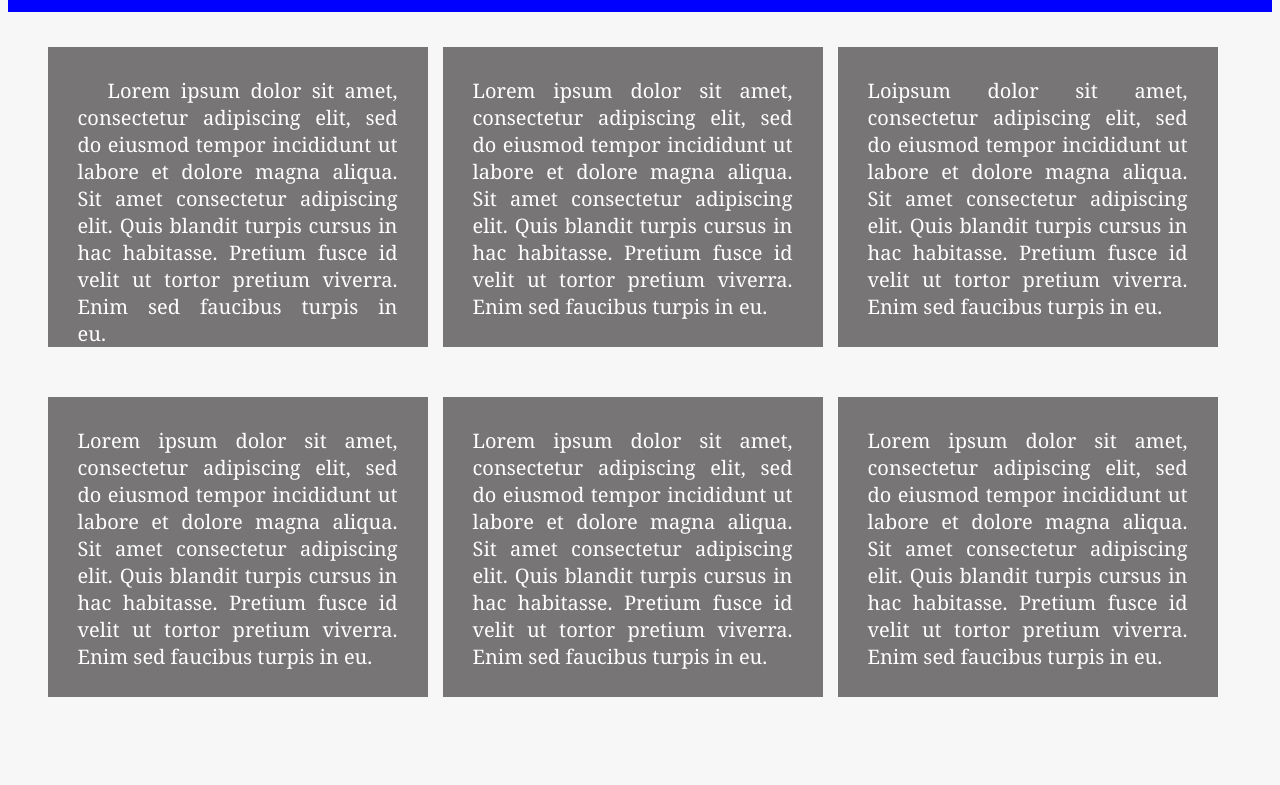
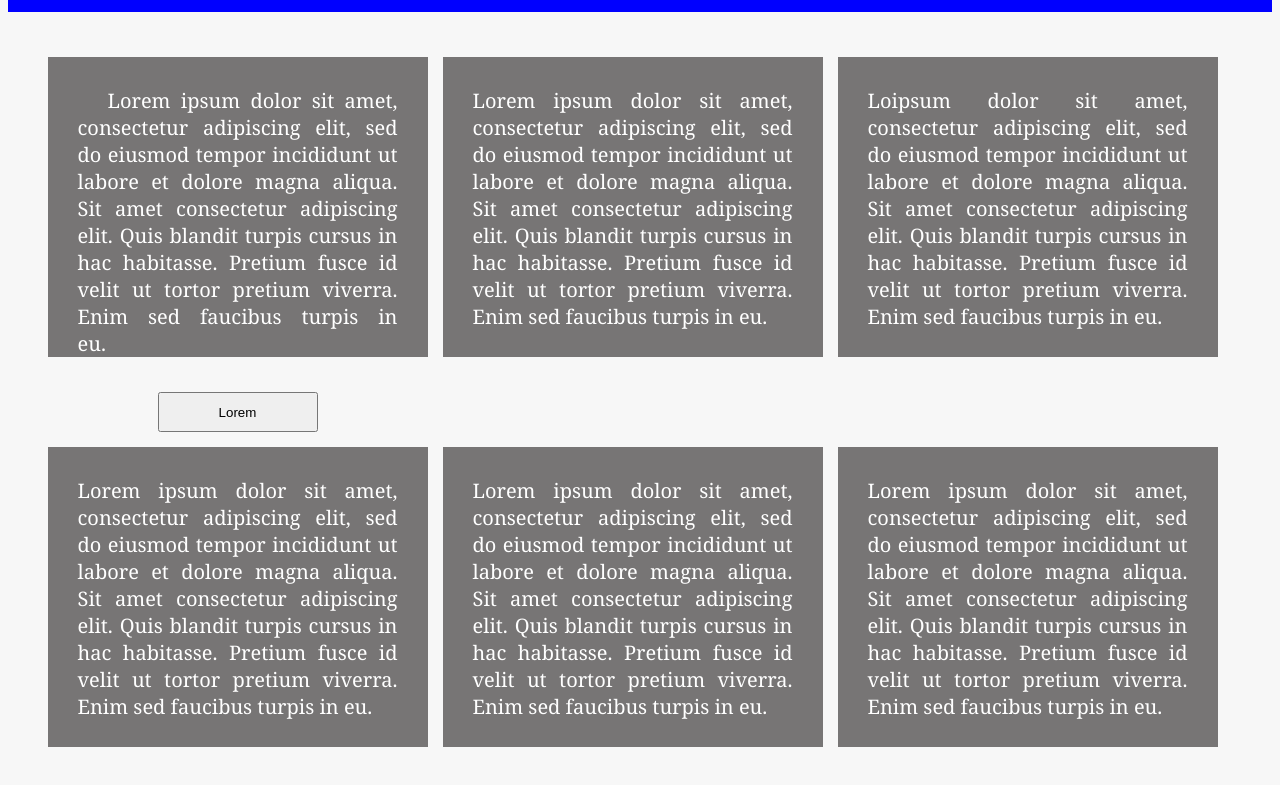
Before and after one commit to JoseZR/web-platform-y5tss5, a plain HTML site: page index.html in a window 1280 px wide. Shown: the part 111-896 px from the top of the page. Before the commit the page ends 843 px from the top, so only its background shows below. Drawn offline with Linux system fonts and the light colour scheme.

Commit message:
2 files modified

```diff
--- a/index.html
+++ b/index.html
@@ -22,6 +22,7 @@
             sed faucibus turpis in eu.
           </a>
         </p>
+        <button>Lorem</button>
       </div>
       <div class="hijo">
         <p class="texto-box">
--- a/styles.css
+++ b/styles.css
@@ -45,7 +45,7 @@ h2 {
   background-color: rgb(119, 117, 117);
   width: 380px;
   height: 300px;
-  margin: 25px 15px 25px 0px;
+  margin: 35px 15px 55px 0px;
 }
 .texto-box,a {
   padding: 10px 30px 10px 30px;
@@ -56,3 +56,11 @@ h2 {
   color: white;
   text-decoration: none;
 }
+
+button{
+  width: 160px;
+  height: 40px;
+  margin: 5px 0px 0px 110px;
+
+
+}
```
